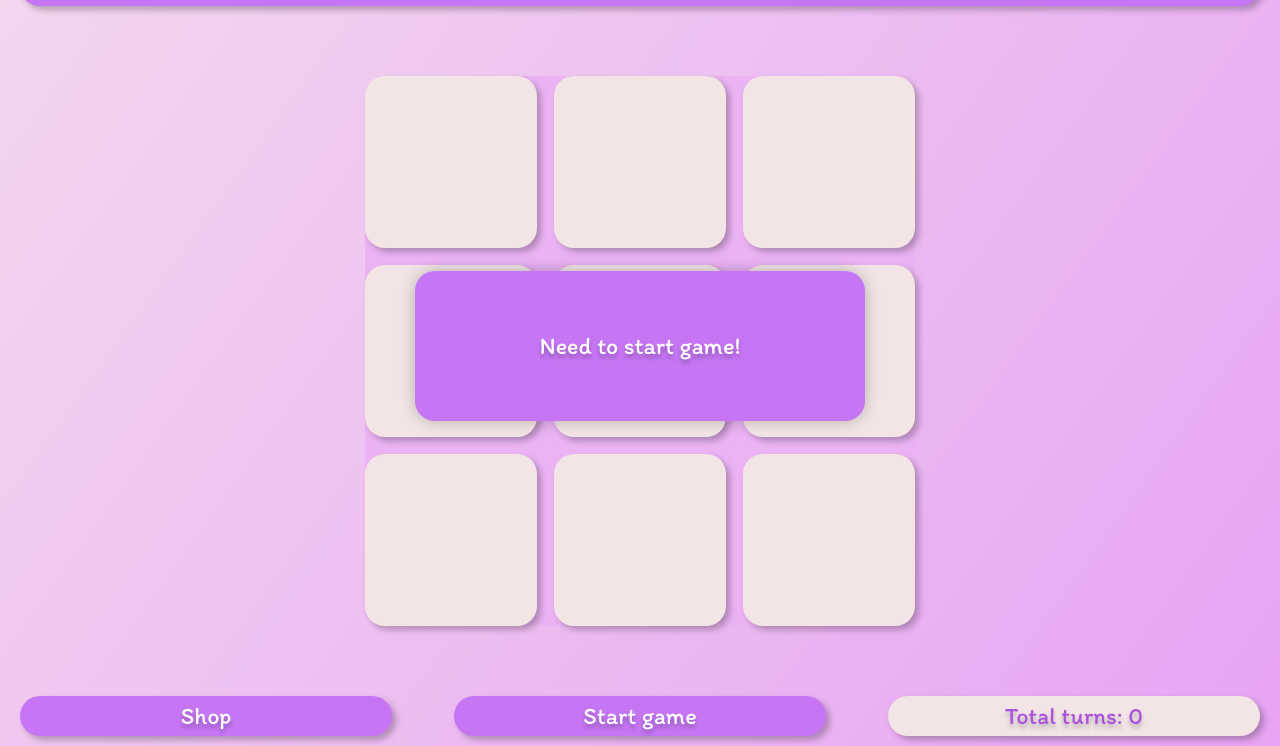
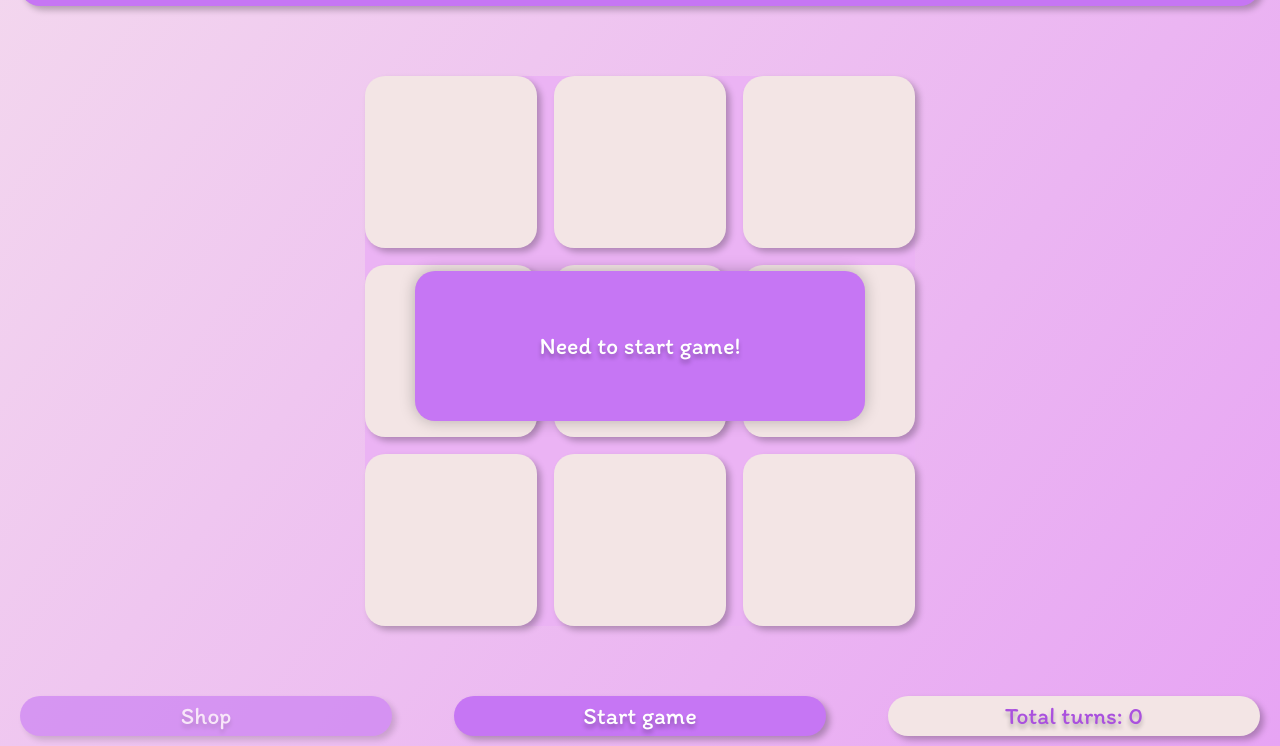
Before and after one commit to katsu-w/TicTacToe, a plain HTML site: page index.html in a window 1280 px wide. Shown: the part 54-800 px from the top of the page. Drawn offline with Linux system fonts and the light colour scheme.

Commit message:
Killed shop button
+ cursor change on modal window text

```diff
--- a/css/style.css
+++ b/css/style.css
@@ -172,6 +172,10 @@ button {
   }
 }
 
+#shopButton {
+  opacity: 60%;
+}
+
 .modal-window {
   width: 600px;
   height: 200px;
@@ -188,6 +192,7 @@ button {
 }
 .modal-window__text {
   color: #fff;
+  cursor: default;
 }
 
 /* media queries */
```
